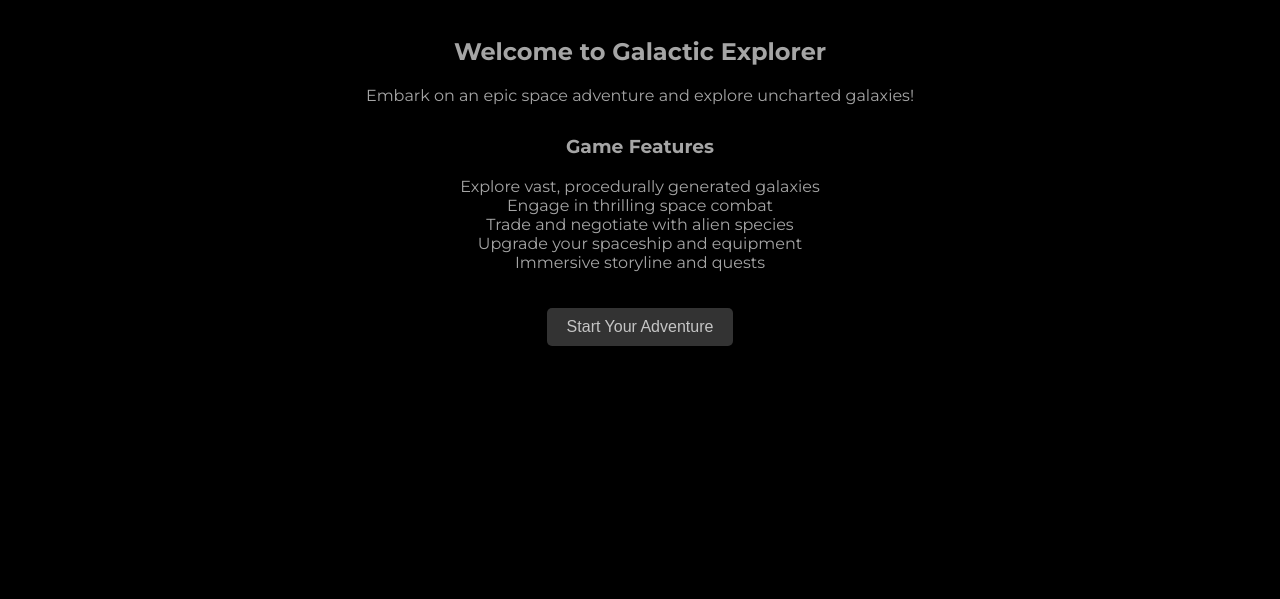
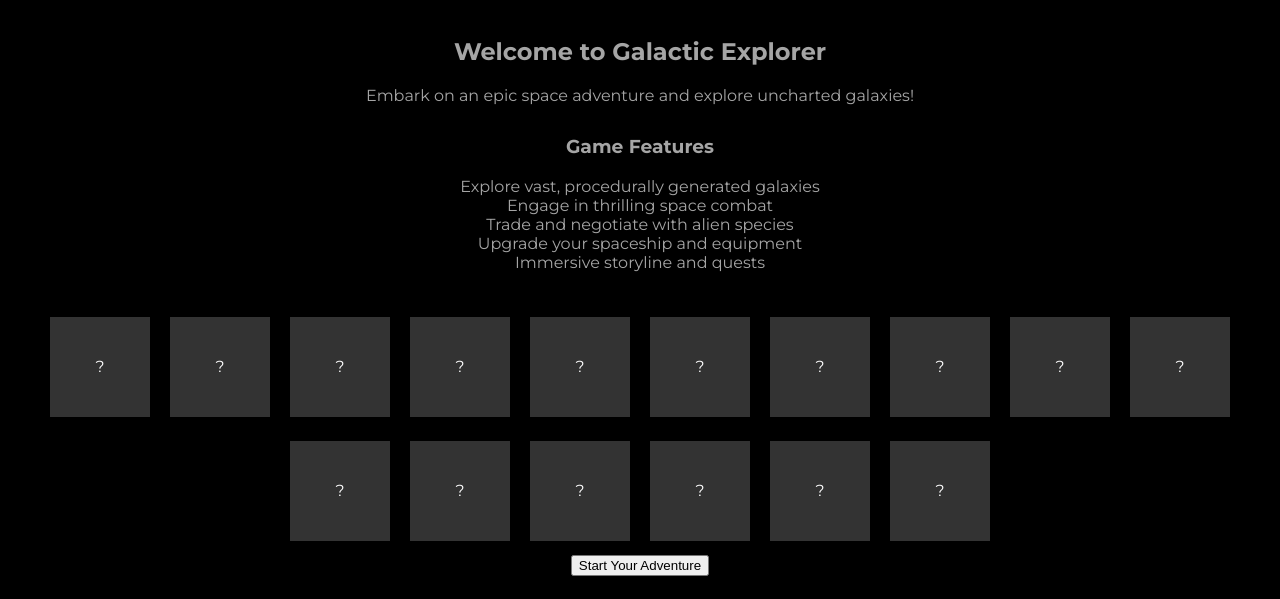
Before and after one commit to VishalVijay14/amplifyreact, a plain HTML site: page index.html in a window 1280 px wide. Both pictures are taken after a click on the button "Start Your Adventure". Shown: the part 201-800 px from the top of the page. Drawn offline with Linux system fonts and the light colour scheme.

Commit message:
game
game changes

```diff
--- a/index.html
+++ b/index.html
@@ -37,9 +37,16 @@
             </ul>
         </div>
 
-        <button style="margin-top: 20px; padding: 10px 20px; font-size: 16px; background-color: #333; color: #c5c5c5; border: none; border-radius: 5px; cursor: pointer;">
-            Start Your Adventure
-        </button>
+        <!-- The Modal -->
+<div id="gameModal" class="modal">
+    <div class="modal-content">
+        <span class="close" onclick="closeModal()">&times;</span>
+        <div id="game"></div>
+    </div>
+</div>
+
+<button id="startGameButton" style="...">Start Your Adventure</button>
+
     </section>
 
 
@@ -52,6 +59,74 @@
                 x.className = "navbar";
             }
         }
+
+
+    // ... [Your existing toggleMenu function]
+
+    document.getElementById('startGameButton').addEventListener('click', startGame);
+
+function startGame() {
+    var modal = document.getElementById('gameModal');
+    modal.style.display = 'block';
+    generateGame();
+}
+
+function closeModal() {
+    var modal = document.getElementById('gameModal');
+    modal.style.display = 'none';
+}
+
+function generateGame() {
+    var gameContainer = document.getElementById('game');
+    gameContainer.innerHTML = ''; // Clear previous game
+
+    // Create a simple 4x4 grid of cards for matching
+    var matches = 8;
+    var cards = [];
+    for (var i = 0; i < matches * 2; i++) {
+        cards.push(i % matches); // Two of each card
+    }
+    cards.sort(function() { return 0.5 - Math.random(); }); // Shuffle cards
+
+    // Create card elements
+    for (var i = 0; i < cards.length; i++) {
+        var card = document.createElement('div');
+        card.className = 'card';
+        card.dataset.matchId = cards[i]; // Store the match id in a data attribute
+        card.innerHTML = '<div class="front">?</div><div class="back">Match ' + cards[i] + '</div>';
+        card.addEventListener('click', flipCard);
+        gameContainer.appendChild(card);
+    }
+}
+
+var firstCard = null;
+function flipCard() {
+    if (firstCard && firstCard != this && firstCard.dataset.matchId == this.dataset.matchId) {
+        // It's a match!
+        firstCard.removeEventListener('click', flipCard);
+        this.removeEventListener('click', flipCard);
+        firstCard = null;
+    } else {
+        // Not a match or first card in a pair
+        this.classList.add('flipped');
+        if (firstCard) {
+            // If there was already a flipped card, flip them back after a short delay
+            setTimeout(function() {
+                firstCard.classList.remove('flipped');
+                firstCard = null;
+            }, 1000);
+        }
+        firstCard = this;
+    }
+}
+
+// Close the modal if the user clicks outside of it
+window.onclick = function(event) {
+    var modal = document.getElementById('gameModal');
+    if (event.target == modal) {
+        closeModal();
+    }
+}
     </script>
 
     </body>
--- a/style.css
+++ b/style.css
@@ -75,3 +75,43 @@
                 text-align: left;
             }
         }
+
+        .modal .card {
+            width: 100px;
+            height: 100px;
+            margin: 10px;
+            display: inline-block;
+            position: relative;
+            cursor: pointer;
+        }
+
+        .modal .front,
+        .modal .back {
+            position: absolute;
+            width: 100%;
+            height: 100%;
+            backface-visibility: hidden;
+        }
+
+        .modal .front {
+            background: #333;
+            color: #fff;
+            line-height: 100px;
+            text-align: center;
+        }
+
+        .modal .back {
+            background: #555;
+            color: #fff;
+            transform: rotateY(180deg);
+            line-height: 100px;
+            text-align: center;
+        }
+
+        .modal .card.flipped .front {
+            transform: rotateY(180deg);
+        }
+
+        .modal .card.flipped .back {
+            transform: rotateY(0deg);
+        }
```
Also changed, not shown: openQuery.html (+1 -1 lines).
